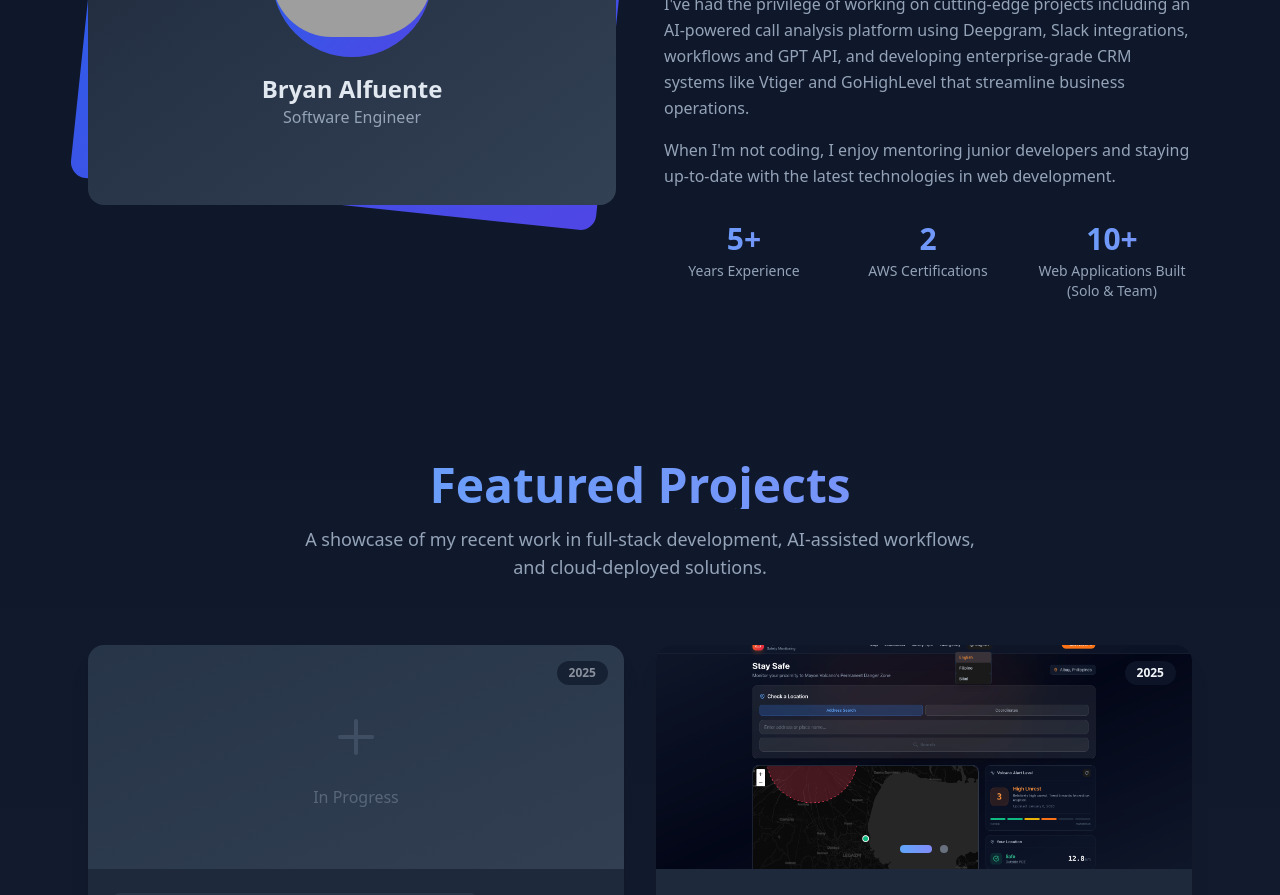
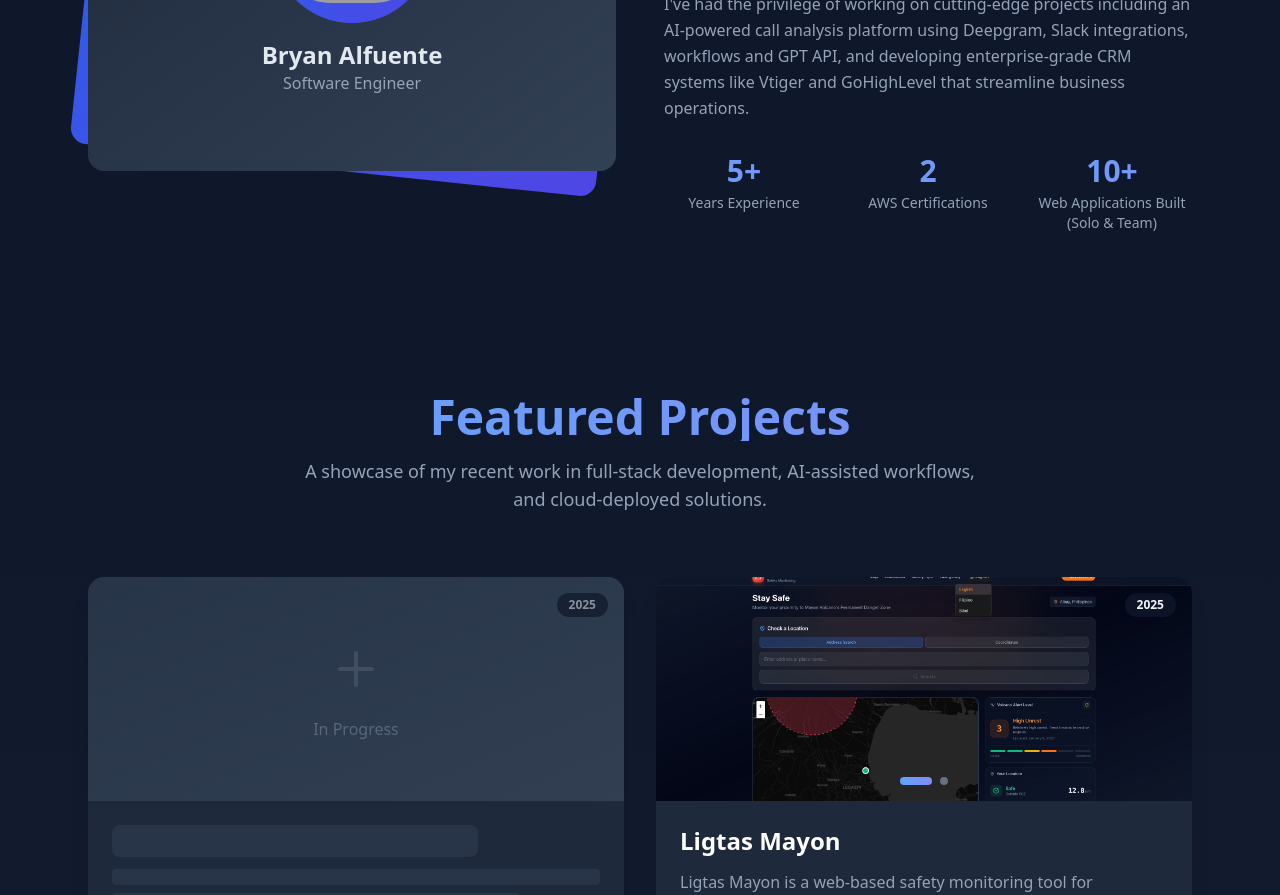
Before and after one commit to ogbry/bryan-web, a Next.js app: page / in a window 1280 px wide. Shown: the part 1220-2115 px from the top of the page. Built offline with nearby package versions, Linux system fonts and the light colour scheme; grey boxes are pictures that could not be loaded.

Commit message:
remove additional info not required

```diff
--- a/components/About.tsx
+++ b/components/About.tsx
@@ -78,11 +78,6 @@ export default function About() {
                   enterprise-grade CRM systems like Vtiger and GoHighLevel that
                   streamline business operations.
                 </p>
-                <p>
-                  When I'm not coding, I enjoy mentoring junior developers and
-                  staying up-to-date with the latest technologies in web
-                  development.
-                </p>
               </div>
 
               {/* Stats */}
```
